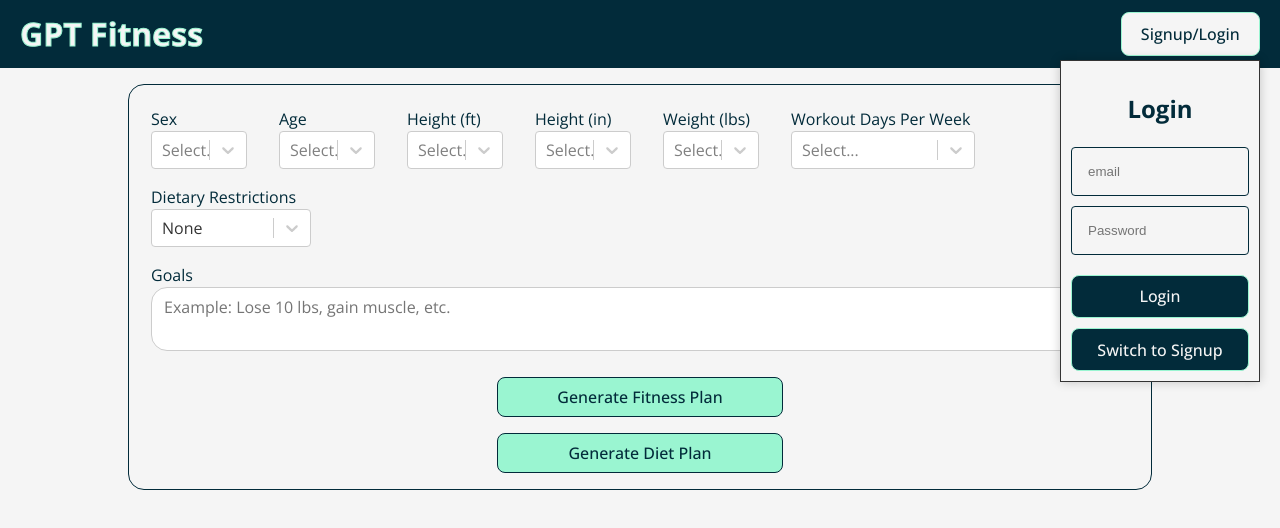
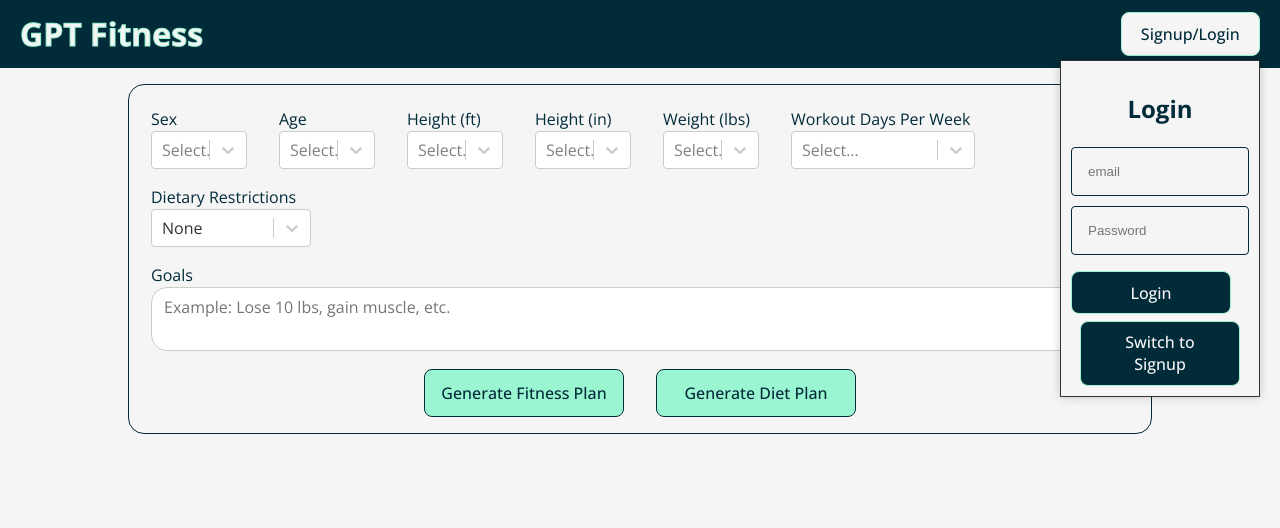
Before and after one commit to 8cott/gpt-fitness-client, a React (Vite) app: page / in a window 1280 px wide. Both pictures are taken after a click on the button "Signup/Login". Shown: the top 528 px of the page. Built offline with nearby package versions, Linux system fonts and the light colour scheme.

Commit message:
changed button sizing

```diff
--- a/src/App.css
+++ b/src/App.css
@@ -56,10 +56,6 @@
   z-index: 1000;
 }
 
-.modal button {
-  margin-top: 10px;
-}
-
 .modal h2 {
   text-align: center;
   color: var(--gunmetal);
@@ -80,8 +76,8 @@
 }
 
 .modal-btn {
-  width: 100%;
-  margin-top: 10px;
+  width: 10rem;
+  margin-top: 0.4rem;
   box-sizing: border-box;
   display: block;
   text-align: center;
@@ -108,18 +104,30 @@ input[type='password'] {
   color: var(--gunmetal);
 }
 
+.btn-container {
+  display: flex;
+  gap: 1rem;
+  flex-wrap: wrap;
+  justify-content: center;
+}
+
 .generate-btn {
   padding: 0.5rem;
-  width: 28%;
-  margin: 0 auto;
-  margin-top: 1rem;
+  width: 12.5rem;
+  height: 3rem;
+  margin-right: 0.5rem;
+  margin-left: 0.5rem;
+  margin-top: 0.5rem;
   margin-bottom: 1rem;
   box-sizing: border-box;
   display: block;
   background-color: var(--aquamarine);
   color: var(--gunmetal);
   border: 0.0625rem solid var(--gunmetal);
+  text-align: center;
+  line-height: 1.5;
 }
+
 .generate-btn:hover {
   background-color: var(--gunmetal);
   color: var(--aquamarine);
--- a/src/components/UserInputForm.jsx
+++ b/src/components/UserInputForm.jsx
@@ -329,6 +329,7 @@ const UserInputForm = () => {
               </label>
             </div>
           </fieldset>
+          <div className="btn-container">
           <button
             className='form-btn generate-btn'
             onClick={handleGenerateFitnessPlan}
@@ -341,6 +342,7 @@ const UserInputForm = () => {
           >
             Generate Diet Plan
           </button>
+          </div>
         </form>
       </div>
 
```
